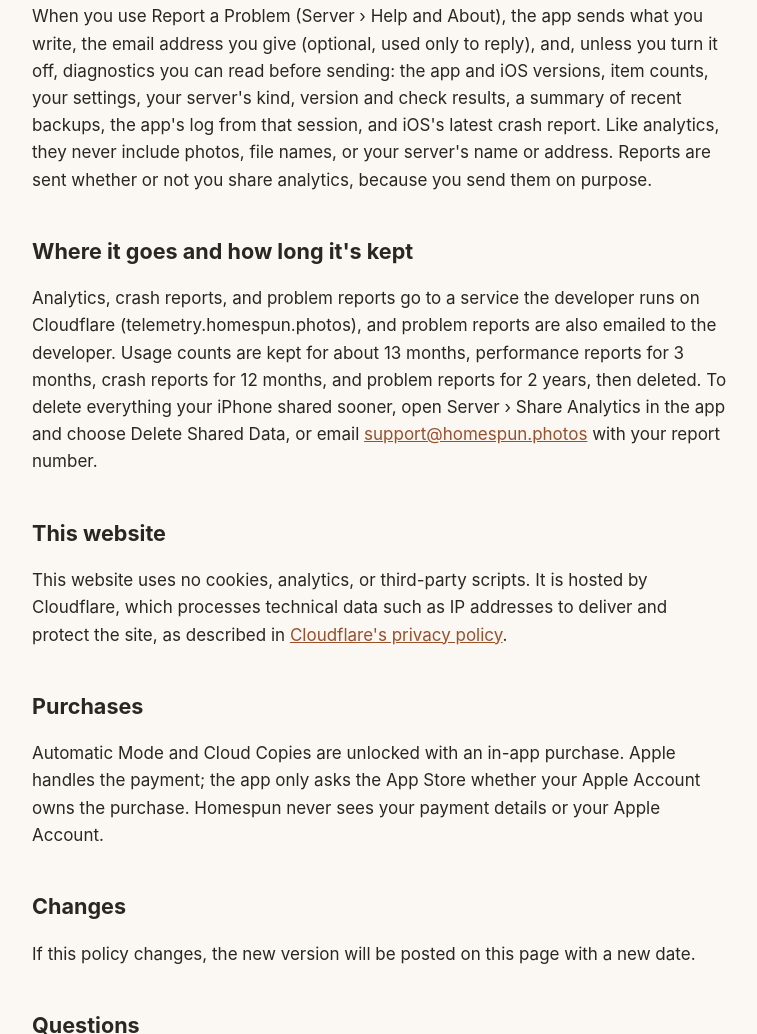
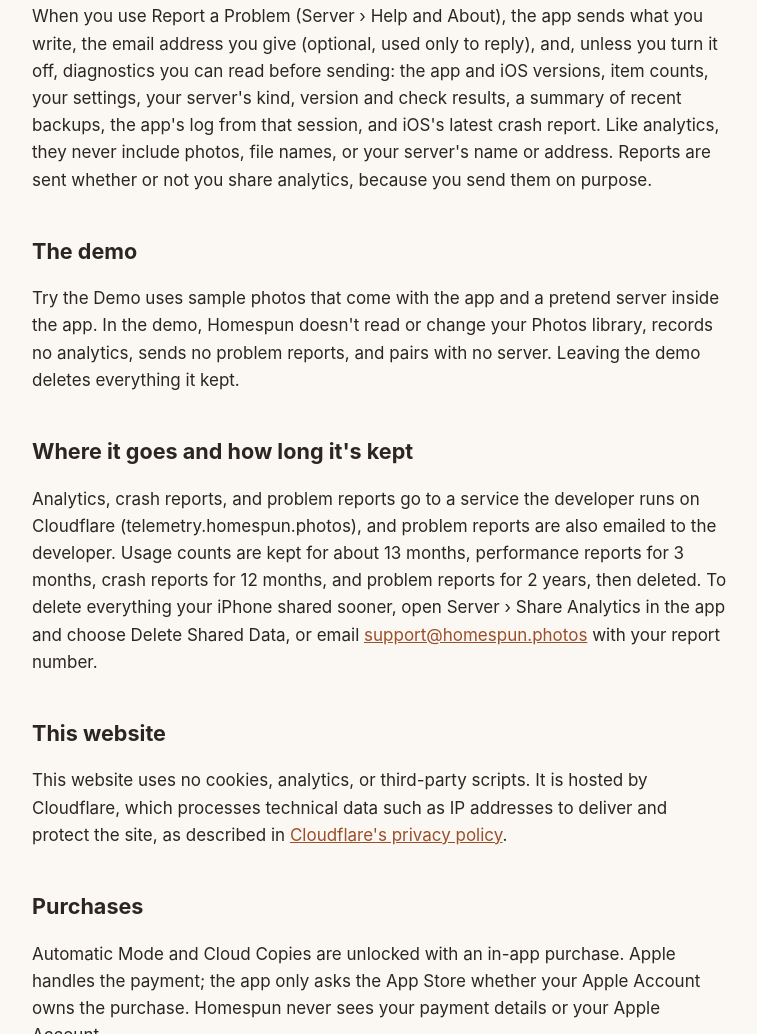
Before and after one commit to akshob/homespun, a plain HTML site: page site/privacy.html in a window 1280 px wide. Shown: the part 1545-2579 px from the top of the page, without its empty margins (260-1017 px from the left). Drawn offline with Linux system fonts and the light colour scheme.

Commit message:
Docs: Try the Demo, its rules for contributors, and the privacy page
- README: what the demo shows and what it never does.
- Contributor rules: photos only through PhotoSource; the demo keeps its own settings and records,
  asks iOS for nothing, records no analytics, and deletes nothing for real.
- Privacy page: in the demo Homespun doesn't read or change Photos, records no analytics, sends no
  problem reports and pairs with no server; leaving deletes what it kept.

Co-authored-by: Copilot <223556219+Copilot@users.noreply.github.com>

```diff
--- a/site/privacy.html
+++ b/site/privacy.html
@@ -62,6 +62,11 @@
       include photos, file names, or your server's name or address. Reports are sent whether or not you share
       analytics, because you send them on purpose.</p>
 
+    <h2>The demo</h2>
+    <p>Try the Demo uses sample photos that come with the app and a pretend server inside the app. In the demo,
+      Homespun doesn't read or change your Photos library, records no analytics, sends no problem reports, and pairs
+      with no server. Leaving the demo deletes everything it kept.</p>
+
     <h2>Where it goes and how long it's kept</h2>
     <p>Analytics, crash reports, and problem reports go to a service the developer runs on Cloudflare
       (telemetry.homespun.photos), and problem reports are also emailed to the developer. Usage counts are kept
```
Also changed, not shown: .github/copilot-instructions.md, README.md.
